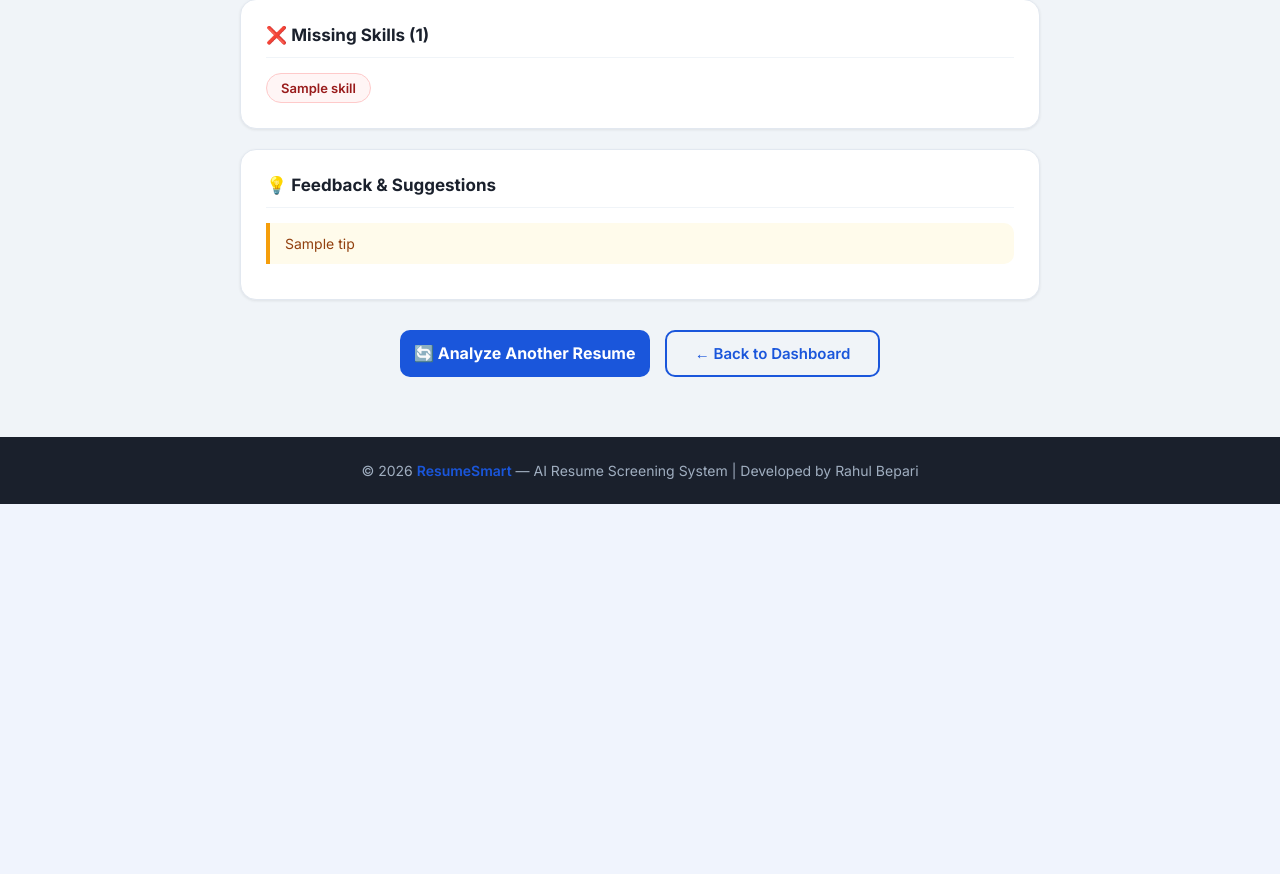
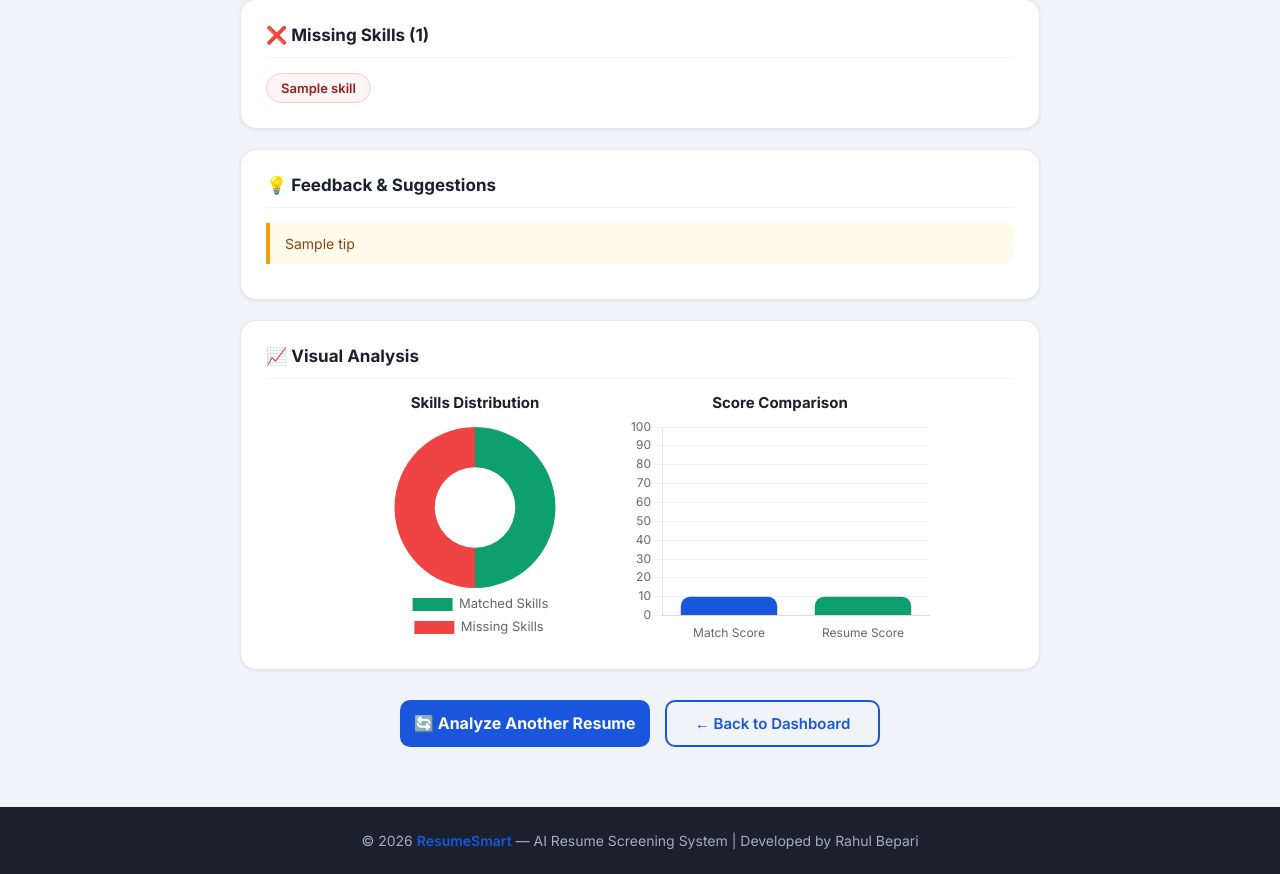
Before and after one commit to rahul-bepari/ResumeSmart, a Flask app: template templates/results.html in a window 1280 px wide. Shown: the part 568-1442 px from the top of the page. Before the commit the page ends 1072 px from the top, so only its background shows below. Run offline with Flask 3, Linux system fonts and the light colour scheme; the template is opened without the code that fills it: most values are stand-ins (such as "Sample title", 1, 10 or a date in 2020).

Commit message:
Add charts to results page

```diff
--- a/templates/results.html
+++ b/templates/results.html
@@ -5,6 +5,7 @@
     <meta name="viewport" content="width=device-width, initial-scale=1.0">
     <title>Results - ResumeSmart</title>
     <link rel="stylesheet" href="/static/style.css">
+    <script src="https://cdnjs.cloudflare.com/ajax/libs/Chart.js/4.4.0/chart.umd.min.js"></script>
 </head>
 <body>
 
@@ -78,6 +79,18 @@
         {% endfor %}
     </div>
 
+    <div class="result-section">
+        <h3>📈 Visual Analysis</h3>
+        <div style="display:flex; gap:30px; flex-wrap:wrap; justify-content:center; align-items:center;">
+            <div style="width:250px; height:250px;">
+                <canvas id="skillChart"></canvas>
+            </div>
+            <div style="width:300px; height:250px;">
+                <canvas id="scoreChart"></canvas>
+            </div>
+        </div>
+    </div>
+
     <div class="action-buttons">
         <a href="/upload" class="btn-full" style="max-width:250px; text-align:center; text-decoration:none;">🔄 Analyze Another Resume</a>
         <a href="/dashboard" class="btn-outline">← Back to Dashboard</a>
@@ -88,5 +101,64 @@
     <p>© 2026 <span>ResumeSmart</span> — AI Resume Screening System | Developed by Rahul Bepari</p>
 </footer>
 
+<script>
+// Pie Chart - Matched vs Missing Skills
+const skillCtx = document.getElementById('skillChart').getContext('2d');
+new Chart(skillCtx, {
+    type: 'doughnut',
+    data: {
+        labels: ['Matched Skills', 'Missing Skills'],
+        datasets: [{
+            data: [{{ matched_skills|length }}, {{ missing_skills|length }}],
+            backgroundColor: ['#0e9f6e', '#ef4444'],
+            borderWidth: 0,
+            hoverOffset: 8
+        }]
+    },
+    options: {
+        responsive: true,
+        maintainAspectRatio: false,
+        plugins: {
+            legend: { position: 'bottom', labels: { font: { size: 13, family: 'Inter' } } },
+            title: { display: true, text: 'Skills Distribution', font: { size: 15, weight: 'bold', family: 'Inter' }, color: '#1a202c', padding: { bottom: 15 } }
+        }
+    }
+});
+
+// Bar Chart - Match Score vs Resume Score
+const scoreCtx = document.getElementById('scoreChart').getContext('2d');
+new Chart(scoreCtx, {
+    type: 'bar',
+    data: {
+        labels: ['Match Score', 'Resume Score'],
+        datasets: [{
+            label: 'Score (%)',
+            data: [{{ match_score }}, {{ resume_score }}],
+            backgroundColor: ['#1a56db', '#0e9f6e'],
+            borderRadius: 10,
+            borderWidth: 0
+        }]
+    },
+    options: {
+        responsive: true,
+        maintainAspectRatio: false,
+        scales: {
+            y: {
+                beginAtZero: true,
+                max: 100,
+                ticks: { font: { family: 'Inter' } },
+                grid: { color: '#f0f4f8' }
+            },
+            x: { ticks: { font: { family: 'Inter' } }, grid: { display: false } }
+        },
+        plugins: {
+            legend: { display: false },
+            title: { display: true, text: 'Score Comparison', font: { size: 15, weight: 'bold', family: 'Inter' }, color: '#1a202c', padding: { bottom: 15 } }
+        }
+    }
+});
+</script>
+
+
 </body>
 </html>
```
